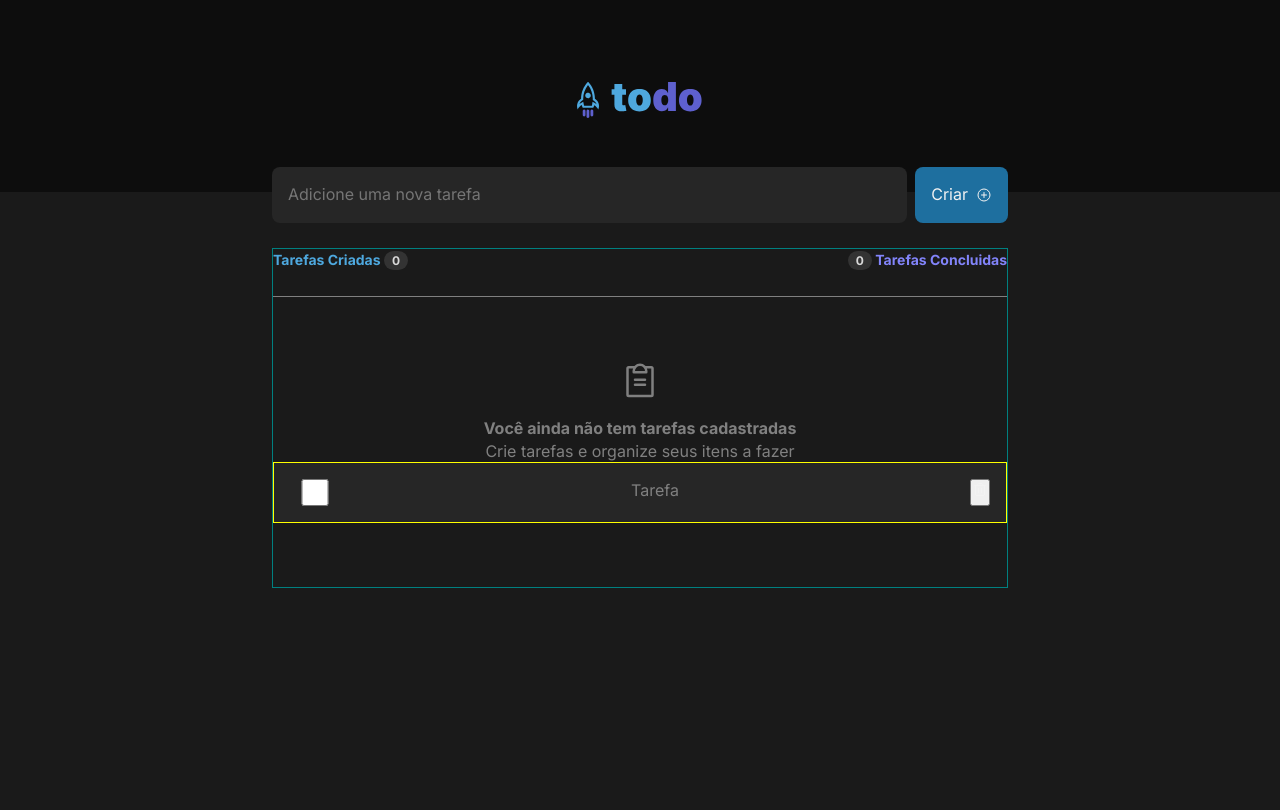
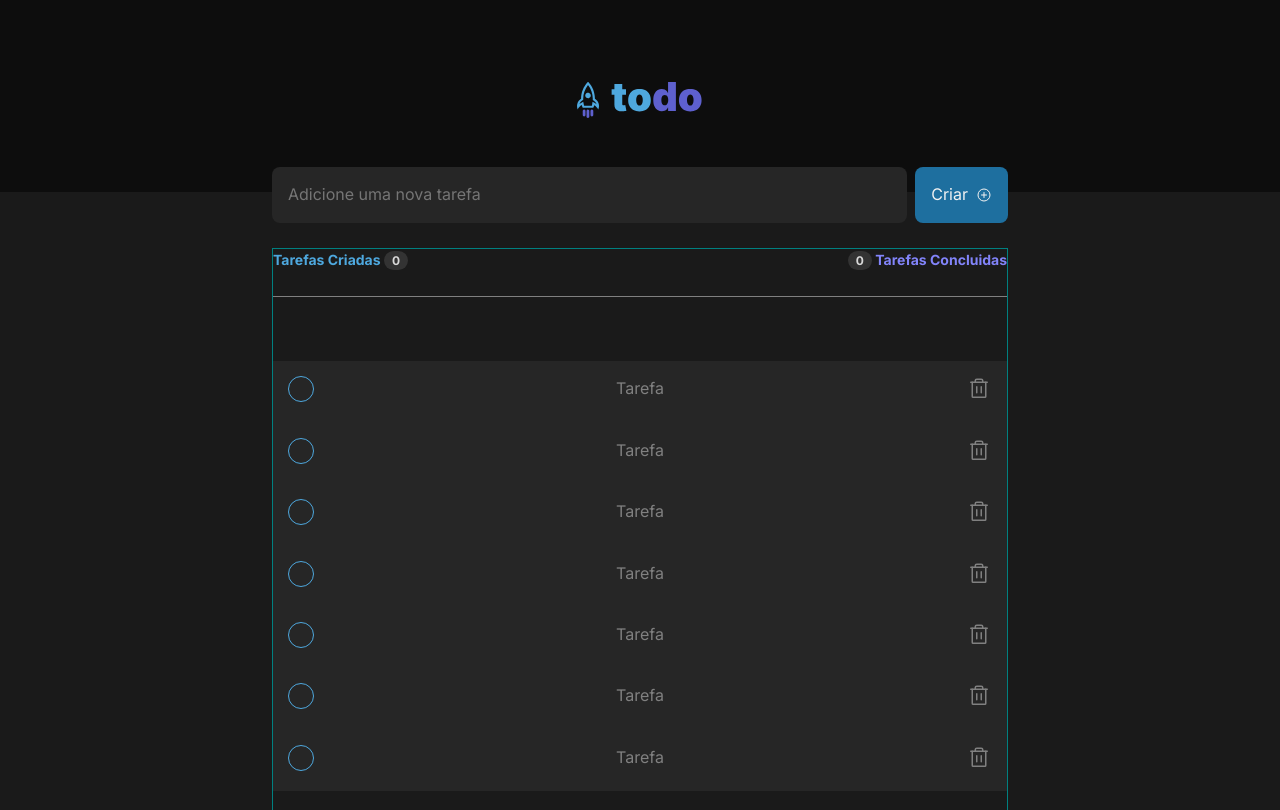
Before and after one commit to TarcisioCarvalho/to-do-list---react, a React (Vite) app: page / in a window 1280 px wide. Shown: the top 810 px of the page. Built offline with nearby package versions, Linux system fonts and the light colour scheme.

Commit message:
Building task css

```diff
--- a/src/components/InputTask/styles.module.css
+++ b/src/components/InputTask/styles.module.css
@@ -14,12 +14,10 @@
     display: flex;
     gap: 8px;
     height: 56px;
-
 }
 
 
 .button{
-
     display: flex;
     gap: .5rem;
     align-items: center;
@@ -29,7 +27,7 @@
     cursor: pointer;
     transition: .2s;
     border: none;
-   justify-content: center;
+    justify-content: center;
 }
 
 .button:hover{
--- a/src/components/Task/Task.tsx
+++ b/src/components/Task/Task.tsx
@@ -5,9 +5,13 @@ import styles from './styles.module.css'
 const Task = () => {
   return (
     <div className={styles.task}>
-        <input className={styles.inputCheck} type="checkbox" />
+
+          <input className={styles.inputCheck} type="checkbox" />
+
         <p>Tarefa</p>
-        <button><Trash/></button>
+        <button className={styles.button}>
+          <Trash size={24}/>
+        </button>
     </div>
   )
 }
--- a/src/components/Task/styles.module.css
+++ b/src/components/Task/styles.module.css
@@ -1,5 +1,4 @@
 .task{
-    border: 1px solid yellow;
     background-color: var(--gray-500);
     display: flex;
     color: var(--gray-300);
@@ -8,7 +7,44 @@
     padding: 1rem;
 }
 
+
 .inputCheck{
-    width: 50px;
-    border-radius: 50%;
+ appearance: none;
+ width: 1.5rem;
+ height: 1.5rem;
+ border-radius: 50%;
+ outline: 1px solid var(--blue);
+ transition: .2s;
 }
+
+.inputCheck:hover{
+    opacity: .8;
+    outline: 1px solid var(--blue-dark);
+}
+
+.inputCheck:checked{
+    background-color: var(--purple-dark);
+    background-image: url('../../assets/img/checked.svg');
+    background-repeat: no-repeat;
+    background-size: contain;
+    background-position: center center;
+    transition: .2s;
+}
+
+.inputCheck:checked:hover{
+    background-color: var(--purple);
+}
+
+.button{
+    appearance: none;
+    background-color: transparent;
+    border: none;
+    color: var(--gray-300);
+    cursor: pointer;
+    transition: .2s;
+}
+
+.button:hover{
+    color: var(--danger);
+    background-color: var(--gray-400);
+}
--- a/src/components/Tasks/Tasks.tsx
+++ b/src/components/Tasks/Tasks.tsx
@@ -11,9 +11,13 @@ const Tasks = () => {
             <p className={styles.purpleParagraph}> <span>0</span> Tarefas Concluidas</p>
         </header>
         <main>
-            <ClipboardText size={56}  className={styles.clipboard}/>
-            <p className={styles.firstParahraph}>Você ainda não tem tarefas cadastradas</p>
-            <p>Crie tarefas e organize seus itens a fazer</p>
+
+            <Task/>
+            <Task/>
+            <Task/>
+            <Task/>
+            <Task/>
+            <Task/>
             <Task/>
         </main>
     </article>
```
Also changed, not shown: src/assets/img/checked.svg (added).
